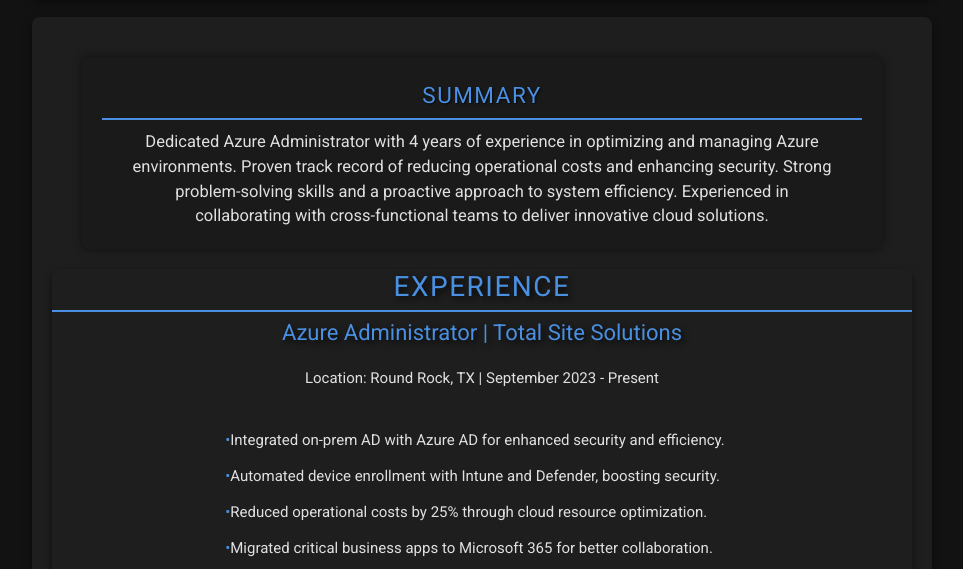
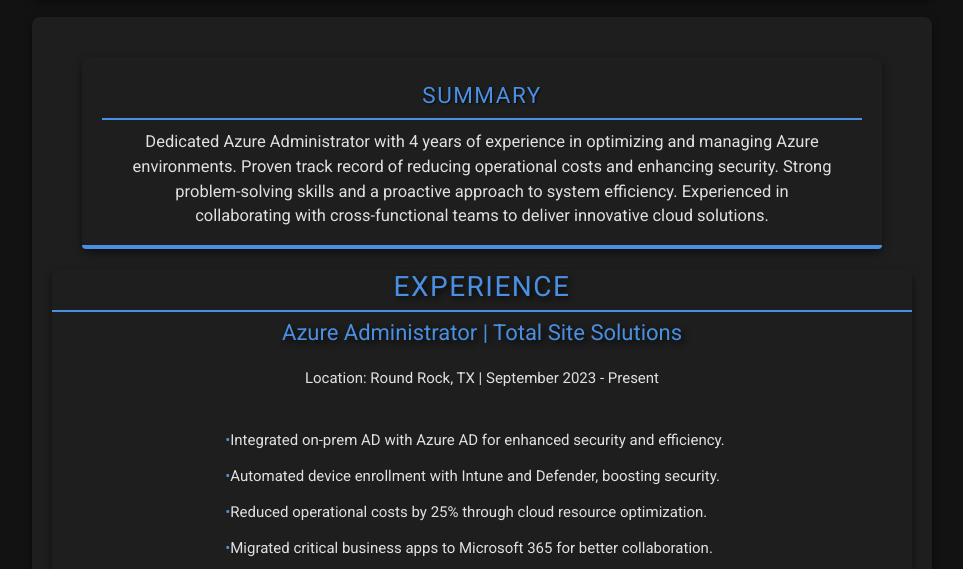
Before and after one commit to fnuno1/Azure-Resume-, a plain HTML site: page index3.html in a window 1280 px wide. Shown: the part 224-793 px from the top of the page, without its empty margins (158-1121 px from the left). Drawn offline with Linux system fonts and the light colour scheme.

Commit message:
Update HTML and CSS files

```diff
--- a/index3.html
+++ b/index3.html
@@ -8,7 +8,7 @@
     <link href="https://fonts.googleapis.com/css2?family=Roboto:wght@400;700&display=swap" rel="stylesheet"> <!-- Links to Google Fonts for the 'Roboto' font family -->
 </head>
 <body> <!-- Body section starts here -->
-    <header> <!-- Header section of the resume -->
+    <header class="block"> <!-- Header section of the resume -->
         <h1 class="name">Hi I'm Fabian Nuno</h1> <!-- Heading for the name -->
         <p class="title">Azure Administrator</p> <!-- Paragraph for the job role or title -->
         <div class="linkedin-icon-container top-icon"> <!-- Container for LinkedIn icon -->
@@ -18,7 +18,7 @@
         </div> <!-- End of LinkedIn icon container -->
     </header> <!-- End of header section -->
     <main> <!-- Main content of the resume -->
-        <section class="summary"> <!-- Summary section -->
+        <section class="summary block"> <!-- Summary section -->
             <h2>Summary</h2> <!-- Summary heading -->
             <p class="summary-text">Dedicated Azure Administrator with 4 years of experience in optimizing and managing Azure environments. Proven track record of reducing operational costs and enhancing security.
             Strong problem-solving skills and a proactive approach to system efficiency. Experienced in collaborating with cross-functional teams to deliver innovative cloud solutions.</p> <!-- Summary paragraph -->
@@ -172,7 +172,7 @@
                 </div>
             </div>
         </section> <!-- End of certifications section -->
-        <footer> <!-- Footer section -->
+        <footer class="block"> <!-- Footer section -->
             <h2>Contact Information</h2> <!-- Contact Information heading -->
             <ul> <!-- Unordered list for contact details -->
                 <li>Email: <a href="mailto:fnguno@gmail.com">fnguno@gmail.com</a></li> <!-- Email address -->
--- a/style3.css
+++ b/style3.css
@@ -525,3 +525,29 @@
     font-weight: 400; /* Normal font weight for the title text */
     margin-top: 10px; /* Adds space above the title */
 }
+
+/* Blue Line Styling for Blocks */
+.block {
+    position: relative; /* Allows for absolute positioning of the pseudo-element */
+    padding-bottom: 10px; /* Adds space at the bottom for the line */
+    margin-bottom: 20px; /* Adds space between blocks */
+    background-color: #1e1e1e; /* Dark background for blocks */
+    color: #e0e0e0; /* Light text color */
+    padding: 20px; /* Padding inside the blocks */
+    border-radius: 8px; /* Rounded corners */
+    box-shadow: 0 4px 8px rgba(0, 0, 0, 0.5); /* Adds a shadow for a 3D effect */
+}
+
+/* Pseudo-element for blue line at the bottom */
+.block::after {
+    content: ""; /* Ensures the pseudo-element is displayed */
+    display: block; /* Makes it a block element */
+    height: 4px; /* Height of the blue line */
+    background-color: #4a90e2; /* Blue color */
+    position: absolute; /* Positions the line at the bottom */
+    bottom: 0; /* Positions it at the bottom of the block */
+    left: 0; /* Stretches it to the left edge */
+    right: 0; /* Stretches it to the right edge */
+    border-bottom-left-radius: 8px; /* Keeps the bottom-left corner rounded */
+    border-bottom-right-radius: 8px; /* Keeps the bottom-right corner rounded */
+}
```
